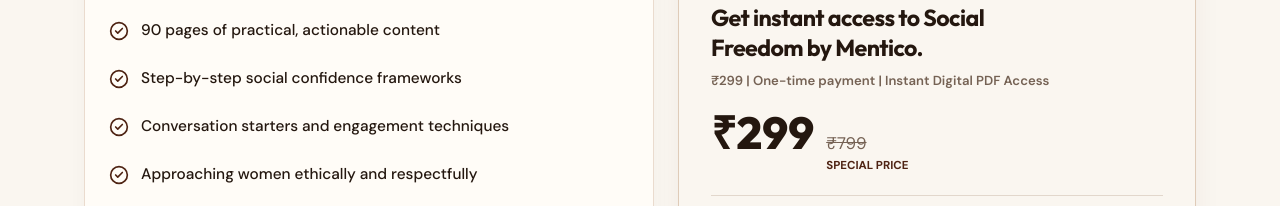
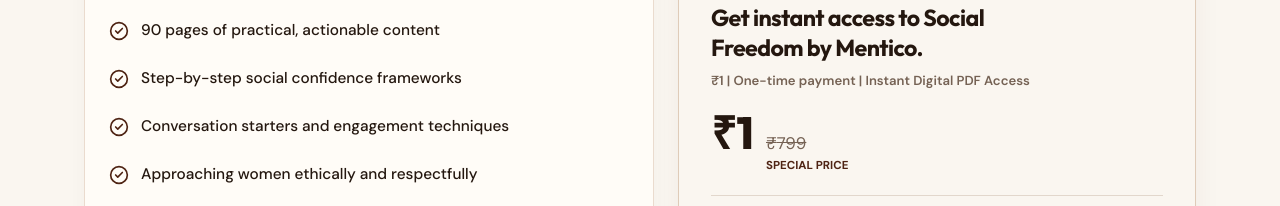
Before and after one commit to piyushduebycse/menticoooooo, a React (Vite) app: page /purchase in a window 1280 px wide. Shown: the part 415-621 px from the top of the page. Built offline with nearby package versions, Linux system fonts and the light colour scheme; no server answers.

Commit message:
Enable temporary one-rupee checkout price

```diff
--- a/shared/product.js
+++ b/shared/product.js
@@ -1,5 +1,5 @@
 // Set testing to false to charge the regular ₹299 sale price.
-export const PRODUCT_TESTING_PRICE_ENABLED = false;
+export const PRODUCT_TESTING_PRICE_ENABLED = true;
 export const PRODUCT_ORIGINAL_PRICE_INR = 799;
 export const PRODUCT_SALE_PRICE_INR = 299;
 export const PRODUCT_PRICE_INR = PRODUCT_TESTING_PRICE_ENABLED ? 1 : PRODUCT_SALE_PRICE_INR;
```
Also changed, not shown: 1 other file (tests, documents, lock files or other folders).
